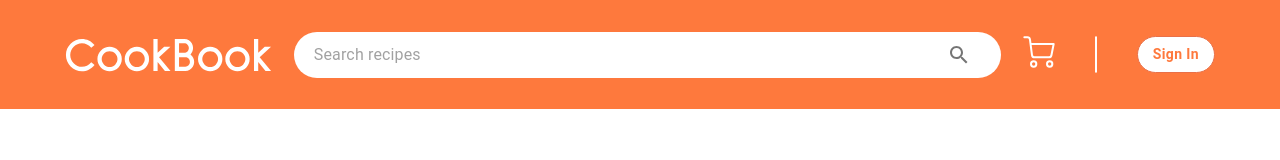
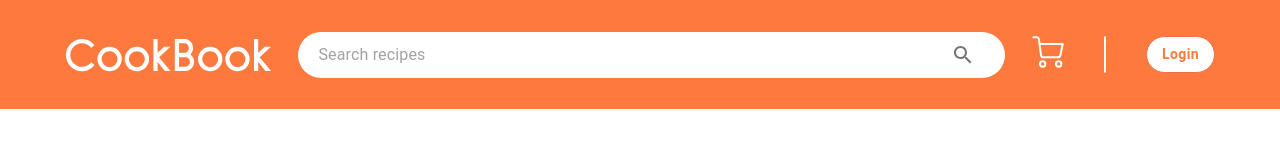
Before and after one commit to WWinarko/comp3900-CookBook, a React (Create React App) app in the folder frontend/cookbook/: page / in a window 1280 px wide. Shown: the top 160 px of the page. Built offline with nearby package versions, Linux system fonts and the light colour scheme.

Commit message:
connected login button to login page

```diff
--- a/frontend/cookbook/src/components/Navbar.jsx
+++ b/frontend/cookbook/src/components/Navbar.jsx
@@ -7,6 +7,7 @@ import SearchBar from './SearchBar';
 import RoundButton from './RoundButton';
 import {ReactComponent as ReactLogo} from '../assets/CookBook.svg';
 import {ReactComponent as CartIcon} from '../assets/shopping-cart.svg';
+import { useHistory } from 'react-router-dom';
 
 const useStyles = makeStyles(({
   root: {
@@ -29,6 +30,13 @@ const useStyles = makeStyles(({
 
 function Navbar() {
   const classes = useStyles();
+  const history = useHistory();
+
+  const handleLogin = () => {
+    history.push('/login');
+    // console.log("hi");
+  }
+
   return (
     <div className={classes.root} >
       <ReactLogo className={classes.logo} />
@@ -40,7 +48,7 @@ function Navbar() {
         className={classes.iconBar}
       >
         <CartIcon />
-        <RoundButton />
+        <RoundButton name="Login" onClick={handleLogin} />
       </Stack>
     </div>
   );
--- a/frontend/cookbook/src/components/RoundButton.jsx
+++ b/frontend/cookbook/src/components/RoundButton.jsx
@@ -1,3 +1,4 @@
+/* eslint-disable react/prop-types */
 import React from 'react';
 import Button from '@mui/material/Button';
 import { styled } from '@mui/material/styles';
@@ -16,10 +17,10 @@ const SignInButton = styled(Button)(() => ({
   fontWeight: 'bold',
 }));
 
-function RoundButton() {
+function RoundButton({name, onClick}) {
   return (
-    <SignInButton variant= "outlined">
-      Sign In
+    <SignInButton variant= "outlined" onClick={onClick}>
+      {name}
     </SignInButton>
   );
 }
```
